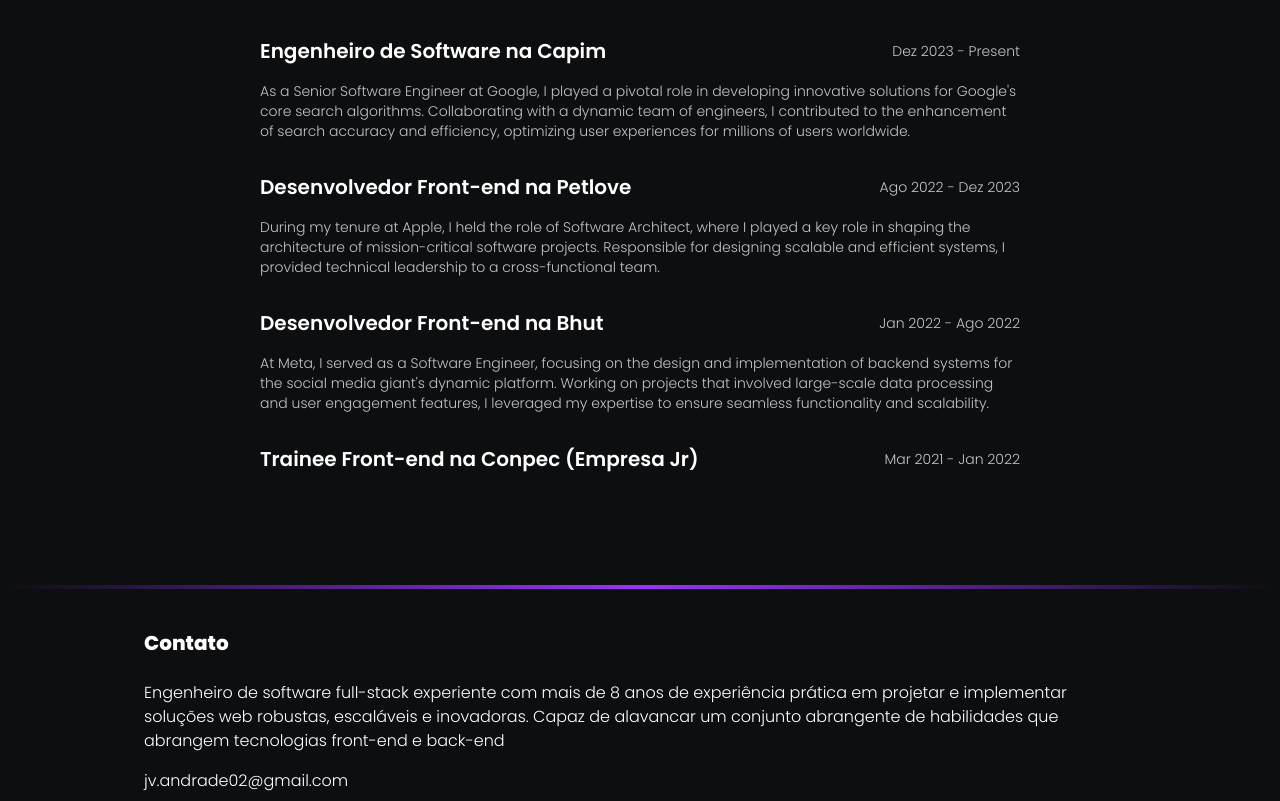
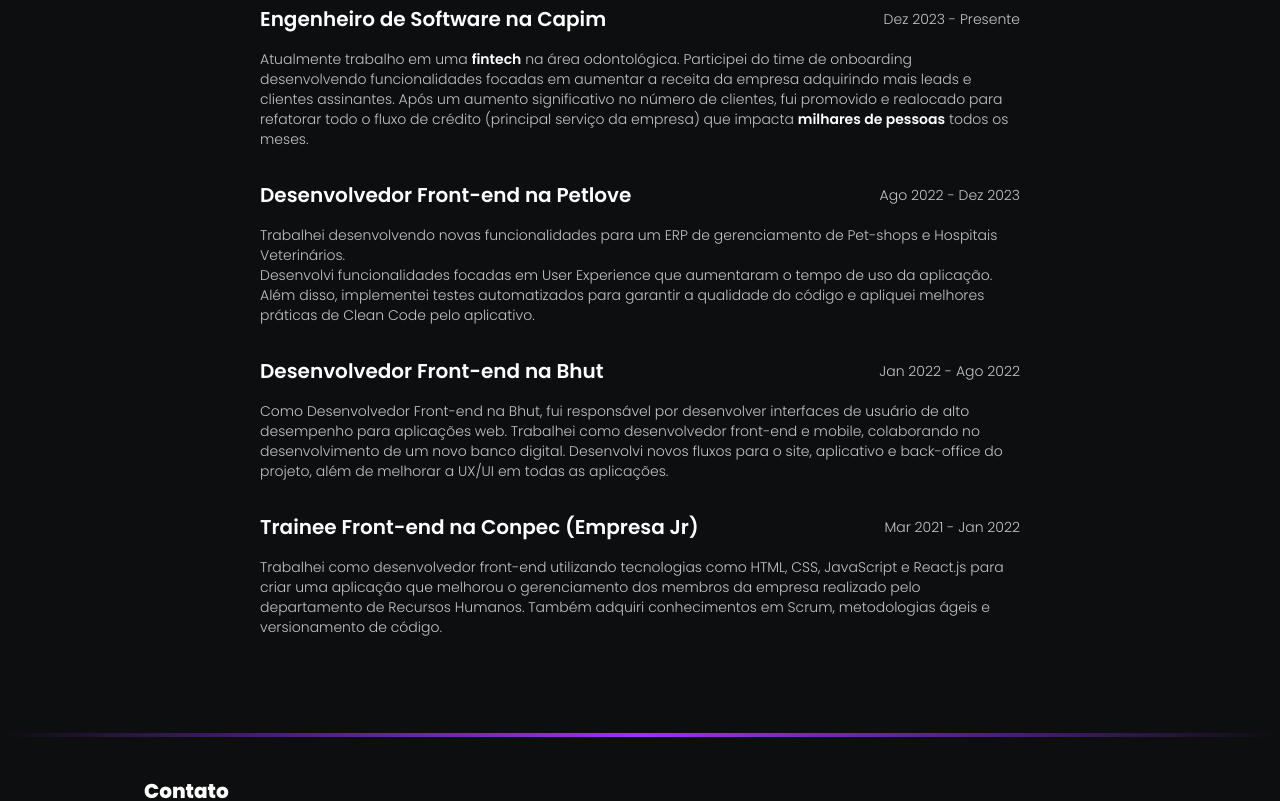
Before and after one commit to joaoVictorDeAndrade/portfolio, a React (Vite) app: page / in a window 1280 px wide. Shown: the part 1051-1852 px from the top of the page. Built offline with nearby package versions, Linux system fonts and the light colour scheme.

Commit message:
add companies experience texts

```diff
--- a/src/app/constants/companies.js
+++ b/src/app/constants/companies.js
@@ -1,45 +1,38 @@
+import { t } from '../internationalization/i18n.js';
+
+const LOCALE_PATH = 'constants.companies';
+
 export const COMPANIES = [
   {
     id: 1,
-    title: 'Engenheiro de Software na ',
-    name: 'Capim',
+    title: t(`${LOCALE_PATH}.capim.title`),
+    name: t(`${LOCALE_PATH}.capim.name`),
     link: 'https://capim.com.br/',
-    period: 'Dez 2023 - Present',
-    description:
-      'As a Senior Software Engineer at Google, I played a pivotal role in developing ' +
-      "innovative solutions for Google's core search algorithms. Collaborating with a dynamic team of engineers, " +
-      'I contributed to the enhancement of search accuracy and efficiency, optimizing user experiences for millions ' +
-      'of users worldwide.',
+    period: t(`${LOCALE_PATH}.capim.period`),
+    description: t(`${LOCALE_PATH}.capim.description`),
   },
   {
     id: 2,
-    title: 'Desenvolvedor Front-end na ',
-    name: 'Petlove',
+    title: t(`${LOCALE_PATH}.petlove.title`),
+    name: t(`${LOCALE_PATH}.petlove.name`),
     link: 'https://www.petlove.com.br/',
-    period: 'Ago 2022 - Dez 2023',
-    description:
-      'During my tenure at Apple, I held the role of Software Architect, where I played a key ' +
-      'role in shaping the architecture of mission-critical software projects. ' +
-      'Responsible for designing scalable and efficient systems, I provided technical leadership ' +
-      'to a cross-functional team.',
+    period: t(`${LOCALE_PATH}.petlove.period`),
+    description: t(`${LOCALE_PATH}.petlove.description`),
   },
   {
     id: 3,
-    title: 'Desenvolvedor Front-end na ',
-    name: 'Bhut',
+    title: t(`${LOCALE_PATH}.bhut.title`),
+    name: t(`${LOCALE_PATH}.bhut.name`),
     link: 'https://bhut.com.br/',
-    period: 'Jan 2022 - Ago 2022',
-    description:
-      'At Meta, I served as a  Software Engineer, focusing on the design and ' +
-      "implementation of backend systems for the social media giant's dynamic platform. " +
-      'Working on projects that involved large-scale data processing and user engagement features,' +
-      ' I leveraged my expertise to ensure seamless functionality and scalability.',
+    period: t(`${LOCALE_PATH}.bhut.period`),
+    description: t(`${LOCALE_PATH}.bhut.description`),
   },
   {
     id: 4,
-    title: 'Trainee Front-end na ',
-    name: 'Conpec (Empresa Jr)',
+    title: t(`${LOCALE_PATH}.conpec.title`),
+    name: t(`${LOCALE_PATH}.conpec.name`),
     link: 'https://www.conpec.com.br/',
-    period: 'Mar 2021 - Jan 2022',
+    period: t(`${LOCALE_PATH}.conpec.period`),
+    description: t(`${LOCALE_PATH}.conpec.description`),
   },
 ];
--- a/src/app/internationalization/en-US.js
+++ b/src/app/internationalization/en-US.js
@@ -18,7 +18,7 @@
           '<strong>Vue JS</strong>. <br /><br />\n' +
           'Additionally, I have experience in back-end development with ' +
           '<strong>Node JS</strong>, mobile applications with ' +
-          '<strong>React Native</strong>, and cloud solutions leveraging ' +
+          '<strong>React Native</strong>, and cloud solutions using ' +
           '<strong>AWS services</strong>.',
         getInTouch: 'Get in Touch',
         downloadCV: 'Download CV',
@@ -30,7 +30,59 @@
       Footer: {
         title: 'Contact',
         description:
-          'Seasoned Full Stack Software Engineer with over 8 years of hands-on experience in designing and implementing robust, scalable, and innovative web solutions. Adept at leveraging a comprehensive skill set encompassing front-end and back-end technologies',
+          "If you have any questions, collaboration opportunities, or would like to learn more about my work, feel free to send me a message. I'd love to connect!",
+      },
+    },
+    constants: {
+      companies: {
+        capim: {
+          title: 'Software Engineer at ',
+          name: 'Capim',
+          link: 'https://capim.com.br/',
+          period: 'Dec 2023 - Present',
+          description:
+            'I currently work at a <strong>fintech</strong> in the dental field. I was part of ' +
+            "the onboarding team, developing features aimed at increasing the company's revenue by " +
+            'acquiring more leads and subscriber clients. After a significant increase in the number ' +
+            'of clients, I was promoted and reassigned to refactor the entire credit flow ' +
+            "(the company's core service), which impacts <strong>thousands of people</strong> " +
+            'every month.',
+        },
+        petlove: {
+          title: 'Front-end Developer at ',
+          name: 'Petlove',
+          link: 'https://www.petlove.com.br/',
+          period: 'Aug 2022 - Dec 2023',
+          description:
+            'My responsibilities included working on new functionalities for the ERP system ' +
+            'intended for pet shops and veterinary clinics management. <br />' +
+            'This included implementation of User Interface changes which correlated with more ' +
+            'active use of the application and longer sessions within the application.<br />' +
+            'Modification of the procedures of the application reinforced by using ' +
+            'Clean Code principles.',
+        },
+        bhut: {
+          title: 'Front-end Developer at ',
+          name: 'Bhut',
+          link: 'https://www.bhut.com.br/',
+          period: 'Jan 2020 - Aug 2022',
+          description:
+            'As a Front-end Developer at Bhut, I was responsible for developing ' +
+            'high-performance user interfaces for web applications. I worked as a front-end and mobile developer, ' +
+            'collaborating on the development of a new digital bank. ' +
+            "I developed new flows for the website, application, and project's back-office " +
+            'and I improved the UX/UI across all applications',
+        },
+        conpec: {
+          title: 'Front-end Trainee at ',
+          name: 'Conpec (Junior Company)',
+          link: 'https://www.conpec.com.br/',
+          period: 'Mar 2021 - Jan 2022',
+          description:
+            'I worked as a front-end developer using technologies such as HTML, CSS, Javascript and React Js' +
+            ' to create an application that improved the management of company members carried out by ' +
+            'the Human Resources department. I also gained knowledge in Scrum, Agile Methodologies, and code versioning',
+        },
       },
     },
   },
--- a/src/app/internationalization/i18n.js
+++ b/src/app/internationalization/i18n.js
@@ -17,4 +17,5 @@
   },
 });
 
+export const { t } = i18n;
 export default i18n;
--- a/src/app/internationalization/pt-BR.js
+++ b/src/app/internationalization/pt-BR.js
@@ -8,7 +8,7 @@
         contact: 'Contato',
       },
       Hero: {
-        title: 'Oi, sou o João e trabalho criando',
+        title: 'Oi, eu sou o João e trabalho criando',
         complement: 'software!',
         description:
           'Sou um engenheiro de software full-stack com mais de <strong>4 anos de experiência</strong> ' +
@@ -28,7 +28,61 @@
       Footer: {
         title: 'Contato',
         description:
-          'Engenheiro de software full-stack experiente com mais de 8 anos de experiência prática em projetar e implementar soluções web robustas, escaláveis e inovadoras. Capaz de alavancar um conjunto abrangente de habilidades que abrangem tecnologias front-end e back-end',
+          'Se você tiver alguma dúvida, oportunidade de colaboração ou quiser saber ' +
+          'mais sobre o meu trabalho, sinta-se à vontade para me enviar uma mensagem. ' +
+          'Adoraria conversar!',
+      },
+    },
+    constants: {
+      companies: {
+        capim: {
+          title: 'Engenheiro de Software na ',
+          name: 'Capim',
+          link: 'https://capim.com.br/',
+          period: 'Dez 2023 - Presente',
+          description:
+            'Atualmente trabalho em uma <strong>fintech</strong> na área odontológica. Participei do time ' +
+            'de onboarding desenvolvendo funcionalidades focadas em aumentar a receita da empresa adquirindo ' +
+            'mais leads e clientes assinantes. Após um aumento significativo no número de clientes, ' +
+            'fui promovido e realocado para refatorar todo o fluxo de crédito (principal serviço da empresa) ' +
+            'que impacta <strong>milhares de pessoas</strong> todos os meses.',
+        },
+        petlove: {
+          title: 'Desenvolvedor Front-end na ',
+          name: 'Petlove',
+          link: 'https://www.petlove.com.br/',
+          period: 'Ago 2022 - Dez 2023',
+          description:
+            'Trabalhei desenvolvendo novas funcionalidades para um ERP de gerenciamento ' +
+            'de Pet-shops e Hospitais Veterinários. <br />' +
+            'Desenvolvi funcionalidades focadas em User Experience que aumentaram o tempo ' +
+            'de uso da aplicação. Além disso, implementei testes automatizados para garantir ' +
+            'a qualidade do código e apliquei melhores práticas de Clean Code pelo aplicativo.',
+        },
+        bhut: {
+          title: 'Desenvolvedor Front-end na ',
+          name: 'Bhut',
+          link: 'https://bhut.com.br/',
+          period: 'Jan 2022 - Ago 2022',
+          description:
+            'Como Desenvolvedor Front-end na Bhut, fui responsável por desenvolver interfaces ' +
+            'de usuário de alto desempenho para aplicações web. ' +
+            'Trabalhei como desenvolvedor front-end e mobile, colaborando no desenvolvimento ' +
+            'de um novo banco digital. Desenvolvi novos fluxos para o site, aplicativo e ' +
+            'back-office do projeto, além de melhorar a UX/UI em todas as aplicações.',
+        },
+        conpec: {
+          title: 'Trainee Front-end na ',
+          name: 'Conpec (Empresa Jr)',
+          link: 'https://www.conpec.com.br/',
+          period: 'Mar 2021 - Jan 2022',
+          description:
+            'Trabalhei como desenvolvedor front-end utilizando tecnologias como ' +
+            'HTML, CSS, JavaScript e React.js para criar uma aplicação que melhorou o ' +
+            'gerenciamento dos membros da empresa realizado pelo departamento de ' +
+            'Recursos Humanos. Também adquiri conhecimentos em Scrum, metodologias ' +
+            'ágeis e versionamento de código.',
+        },
       },
     },
   },
--- a/src/ui/components/Header.jsx
+++ b/src/ui/components/Header.jsx
@@ -1,4 +1,5 @@
 import { useTranslation } from 'react-i18next';
+import { scrollTo } from '@app/utils/scrollTo.js';
 
 const LOCALE_PATH = 'components.Header';
 
@@ -10,7 +11,9 @@
       <div className="flex h-full items-center justify-center">
         <ul className="font-jakarta flex gap-4 sm:gap-12">
           <li>
-            <a href="#hero">{t(`${LOCALE_PATH}.home`)}</a>
+            <a href="#hero" onClick={() => scrollTo(0)}>
+              {t(`${LOCALE_PATH}.home`)}
+            </a>
           </li>
           <li>
             <a href="#projects" className="cursor-not-allowed">
--- a/src/ui/components/Hero.jsx
+++ b/src/ui/components/Hero.jsx
@@ -13,7 +13,6 @@
 
   return (
     <>
-      <div id="hero" />
       <section className="relative top-20 m-auto mt-10 max-w-[760px] space-y-8 pb-20">
         <img
           src={profile}
@@ -23,7 +22,7 @@
           className="m-auto h-40 w-40 rounded-full object-cover object-[center_70%]"
         />
 
-        <h1 className="font-poppins text-white text-center text-5xl font-bold !leading-[64px] sm:text-6xl">
+        <h1 className="font-poppins text-white text-center text-4xl font-bold sm:text-5xl">
           {t(`${LOCALE_PATH}.title`)}
           <span className="text-transparent from-primary-main to-secondary-main bg-gradient-to-r bg-clip-text">
             {' '}
--- a/src/ui/components/experience/ExperienceItem.jsx
+++ b/src/ui/components/experience/ExperienceItem.jsx
@@ -1,3 +1,5 @@
+import { Trans } from 'react-i18next';
+
 export function ExperienceItem({ experience }) {
   return (
     <li className="my-8 flex flex-col gap-4 text-start">
@@ -11,7 +13,14 @@
         <p className="text-neutral-light text-sm">{experience.period}</p>
       </div>
 
-      <p className="text-neutral-light text-sm">{experience.description}</p>
+      <p className="text-neutral-light text-sm">
+        <Trans
+          i18nKey={experience.description}
+          components={{
+            strong: <strong className="text-white font-semibold" />,
+          }}
+        />
+      </p>
     </li>
   );
 }
```
